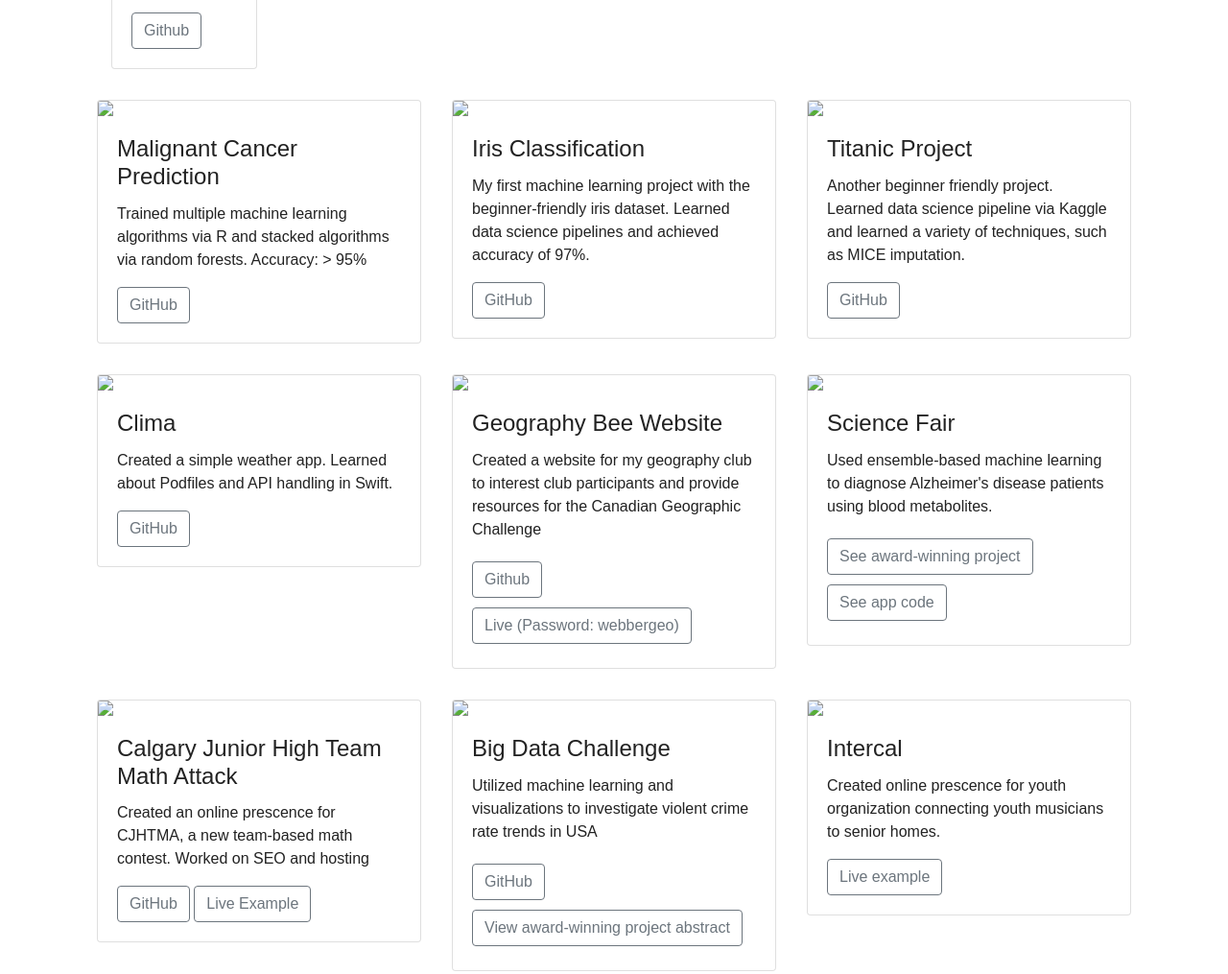
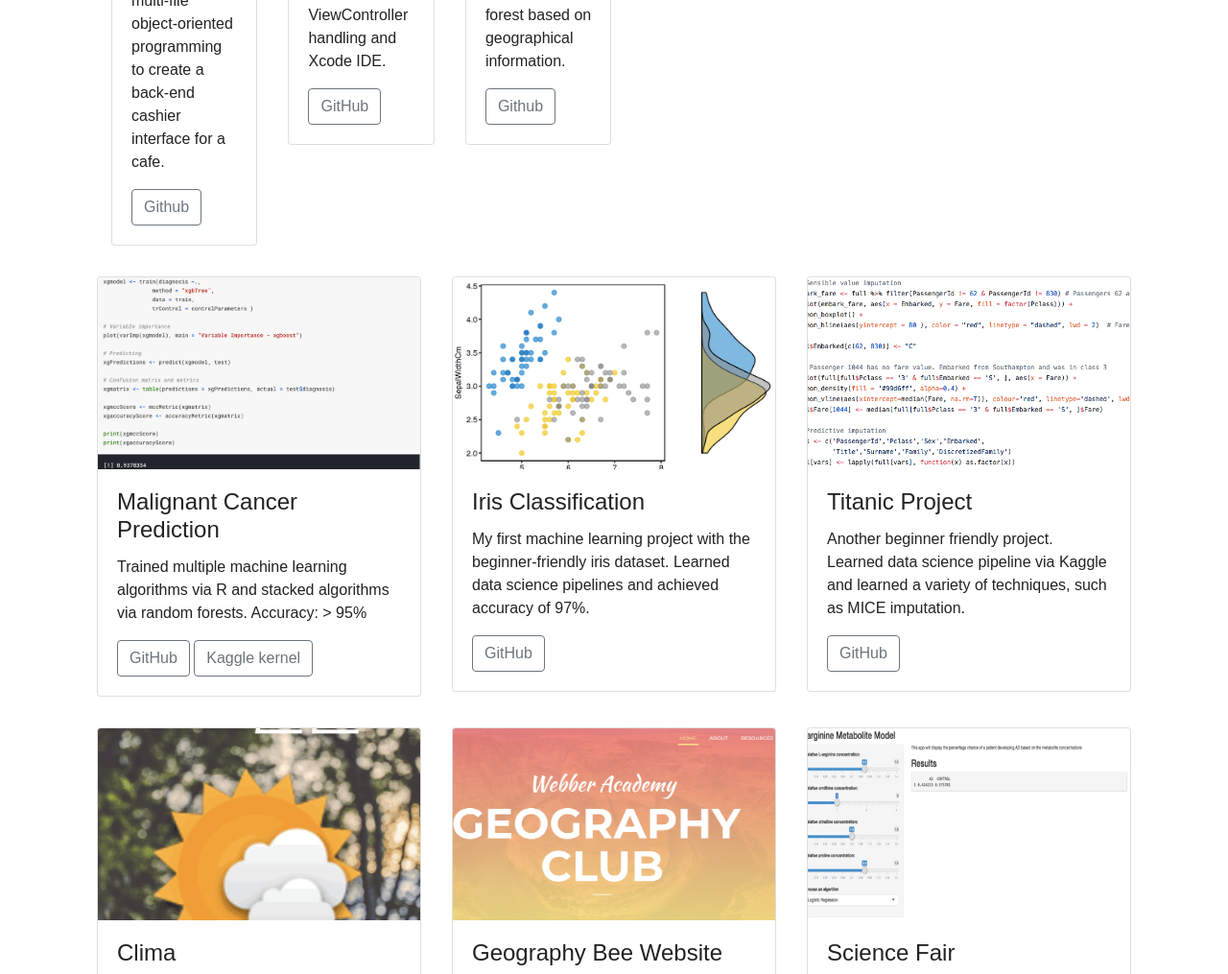
Before and after one commit to aaronabraham311/Personal-Website, a plain HTML site: page index.html in a window 1280 px wide. Shown: the part 1489-2504 px from the top of the page at 96% size. Drawn offline with nearby package versions, Linux system fonts and the light colour scheme; a script that the page names is missing.

Commit message:
Adding pictures

```diff
--- a/index.html
+++ b/index.html
@@ -60,7 +60,7 @@
 	</ul>
 	<div class = "carousel-inner">
 		<div class = "carousel-item active">
-			<img src = "img/image.jpg">
+			<img src = "img/background1.jpg">
 
 			<div class = "carousel-caption">
 				<h1 class = "display-2"> Aaron Abraham </h1>
@@ -68,10 +68,10 @@
 		</div>
 	</div>
 		<div class = "carousel-item">
-			<img src = "img/img2.jpg">
+			<img src = "img/background2.jpg">
 		</div>
 		<div class = "carousel-item">
-			<img src = "img/img3.jpg">
+			<img src = "img/background3.jpg">
 		</div>
 	</div>
 </div>
@@ -96,7 +96,7 @@
 				<div class = "row">
 					<div class = "col-md-4" data-tag = 'c++'>
 						<div class = "card">
-							<img src = "img/team1.png" class = "card-img-top">
+							<img src = "img/cpp-cafe.png" class = "card-img-top">
 							<div class = "card-body">
 								<h4 class = "card-title"> Cafe Management System - Backend </h4>
 								<p class = "card-text"> Utilized principles of multi-file object-oriented programming to create a back-end cashier interface for a cafe. </p>
@@ -106,7 +106,7 @@
 					</div>
 					<div class = "col-md-4" data-tag = 'swift'>
 						<div class = "card">
-							<img src = "img/team1.png" class = "card-img-top">
+							<img src = "img/cafe_app.png" class = "card-img-top">
 							<div class = "card-body">
 								<h4 class = "card-title"> Cafe Management App </h4>
 								<p class = "card-text">Added an iOS app as part of a C++ project. Became proficient at ViewController handling and Xcode IDE. </p>
@@ -116,7 +116,7 @@
 					</div>
 					<div class = "col-md-4" data-tag = 'python'>
 						<div class = "card">
-							<img src = "img/team1.png" class = "card-img-top">
+							<img src = "img/forest-cover.png" class = "card-img-top">
 							<div class = "card-body">
 								<h4 class = "card-title"> Forest Cover Project </h4>
 								<p class = "card-text"> Used one-hot encoding and non-parametric algorithms to predict types of forest based on geographical information. </p>
@@ -128,17 +128,18 @@
 				<div class = "row">
 					<div class = "col-md-4" data-tag = 'datascience'>
 						<div class = "card">
-							<img src = "img/team1.png" class = "card-img-top">
+							<img src = "img/malignant-cancer.png" class = "card-img-top">
 							<div class = "card-body">
 								<h4 class = "card-title"> Malignant Cancer Prediction </h4>
 								<p class = "card-text"> Trained multiple machine learning algorithms via R and stacked algorithms via random forests. Accuracy: > 95% </p>
 								<a href = "https://github.com/aaronabraham311/Machine-Learning-Projects/tree/master/Cancer-Detection" class = "btn btn-outline-secondary"> GitHub </a>
+								<a href = "https://www.kaggle.com/aaronabraham/ensemble-ml-for-cancer-detection" class = "btn btn-outline-secondary"> Kaggle kernel </a>
 							</div>
 						</div>
 					</div>
 					<div class = "col-md-4" data-tag = 'datascience'>
 						<div class = "card">
-							<img src = "img/team1.png" class = "card-img-top">
+							<img src = "img/iris.png" class = "card-img-top">
 							<div class = "card-body">
 								<h4 class = "card-title"> Iris Classification </h4>
 								<p class = "card-text">My first machine learning project with the beginner-friendly iris dataset. Learned data science pipelines and achieved accuracy of 97%. </p>
@@ -148,7 +149,7 @@
 					</div>
 					<div class = "col-md-4" data-tag = 'datascience'>
 						<div class = "card">
-							<img src = "img/team1.png" class = "card-img-top">
+							<img src = "img/titanic.png" class = "card-img-top">
 							<div class = "card-body">
 								<h4 class = "card-title"> Titanic Project </h4>
 								<p class = "card-text">Another beginner friendly project. Learned data science pipeline via Kaggle and learned a variety of techniques, such as MICE imputation. </p>
@@ -160,7 +161,7 @@
 				<div class = "row">
 					<div class = "col-md-4" data-tag = 'swift'>
 						<div class = "card">
-							<img src = "img/team1.png" class = "card-img-top">
+							<img src = "img/clima.png" class = "card-img-top">
 							<div class = "card-body">
 								<h4 class = "card-title"> Clima </h4>
 								<p class = "card-text">Created a simple weather app. Learned about Podfiles and API handling in Swift. </p>
@@ -170,7 +171,7 @@
 					</div>
 					<div class = "col-md-4" data-tag = 'freelance'>
 						<div class = "card">
-							<img src = "img/team1.png" class = "card-img-top">
+							<img src = "img/geography.png" class = "card-img-top">
 							<div class = "card-body">
 								<h4 class = "card-title"> Geography Bee Website </h4>
 								<p class = "card-text"> Created a website for my geography club to interest club participants and provide resources for the Canadian Geographic Challenge </p>
@@ -183,7 +184,7 @@
 					</div>
 					<div class = "col-md-4" data-tag = 'datascience'>
 						<div class = "card">
-							<img src = "img/team1.png" class = "card-img-top">
+							<img src = "img/science-fair.png" class = "card-img-top">
 							<div class = "card-body">
 								<h4 class = "card-title"> Science Fair </h4>
 								<p class = "card-text">Used ensemble-based machine learning to diagnose Alzheimer's disease patients using blood metabolites. </p>
@@ -198,7 +199,7 @@
 				<div class = "row">
 					<div class = "col-md-4" data-tag = 'freelance'>
 						<div class = "card">
-							<img src = "img/team1.png" class = "card-img-top">
+							<img src = "img/cjhtma.png" class = "card-img-top">
 							<div class = "card-body">
 								<h4 class = "card-title"> Calgary Junior High Team Math Attack </h4>
 								<p class = "card-text">Created an online prescence for CJHTMA, a new team-based math contest. Worked on SEO and hosting </p>
@@ -209,7 +210,7 @@
 					</div>
 					<div class = "col-md-4" data-tag = 'datascience'>
 						<div class = "card">
-							<img src = "img/team1.png" class = "card-img-top">
+							<img src = "img/bdc.png" class = "card-img-top">
 							<div class = "card-body">
 								<h4 class = "card-title"> Big Data Challenge </h4>
 								<p class = "card-text"> Utilized machine learning and visualizations to investigate violent crime rate trends in USA </p>
@@ -222,7 +223,7 @@
 					</div>
 					<div class = "col-md-4" data-tag = 'freelance'>
 						<div class = "card">
-							<img src = "img/team1.png" class = "card-img-top">
+							<img src = "img/intercal.png" class = "card-img-top">
 							<div class = "card-body">
 								<h4 class = "card-title"> Intercal </h4>
 								<p class = "card-text">Created online prescence for youth organization connecting youth musicians to senior homes. </p>
--- a/main.css
+++ b/main.css
@@ -1,4 +1,3 @@
-
 .footer, .push {
   height: 120px;
 }
@@ -76,6 +75,12 @@ html, body {
 .multiple-buttons a {
   margin-top:5px;
   margin-bottom: 5px;
+}
+
+.card-img-top {
+    width: 100%;
+    height: 200px;
+    object-fit: cover;
 }
 
 .welcome hr {
```
Also changed, not shown: img/background1.jpg (renamed from img/image.jpg), img/bdc.png (added), img/cafe_app.png (added), img/cjhtma.png (added), img/clima.png (added), img/cpp-cafe.png (added), img/forest-cover.png (added), img/geography.png (added), img/intercal.png (added), img/iris.png (added), img/malignant-cancer.png (added), img/science-fair.png (added), img/titanic.png (added), 3 other files.
